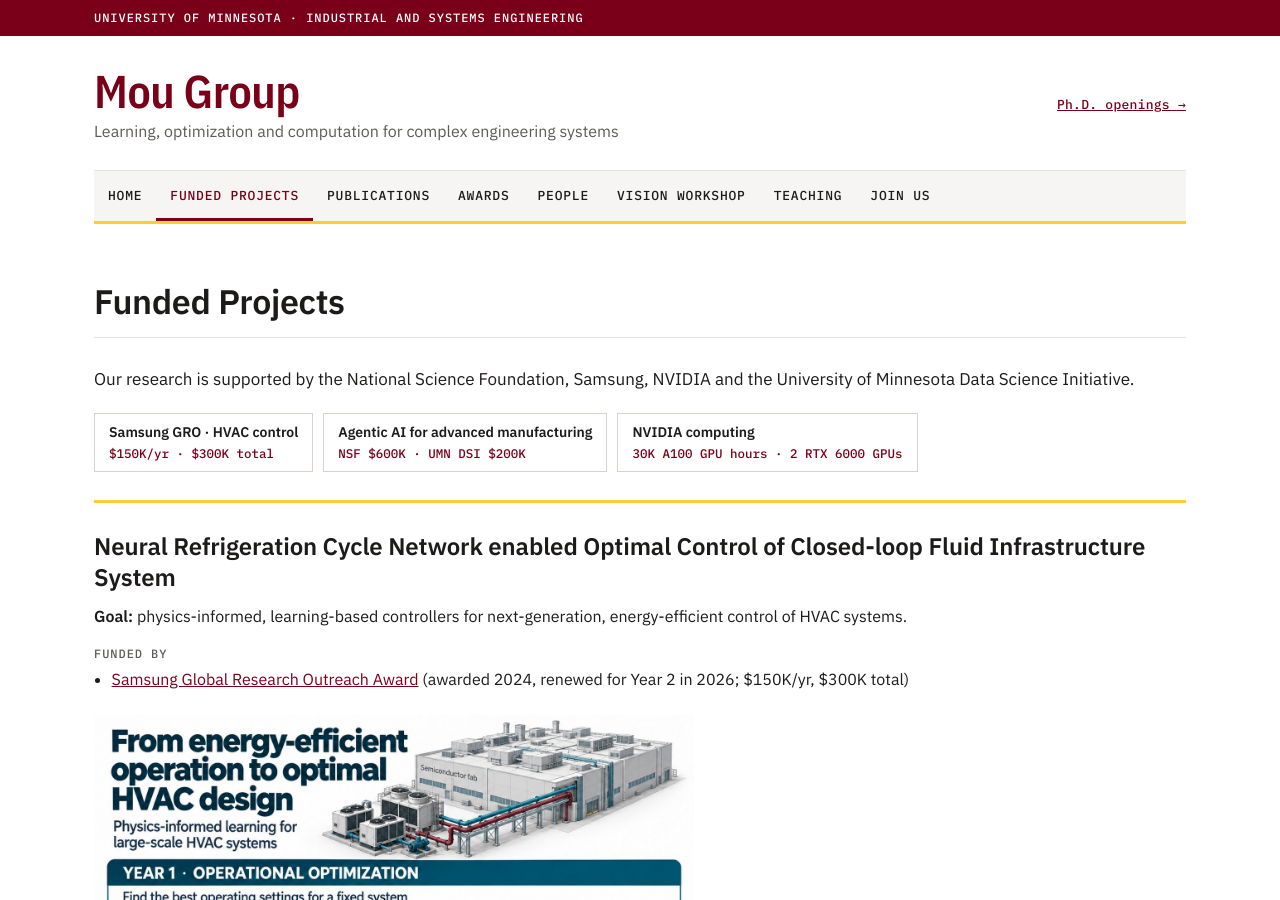
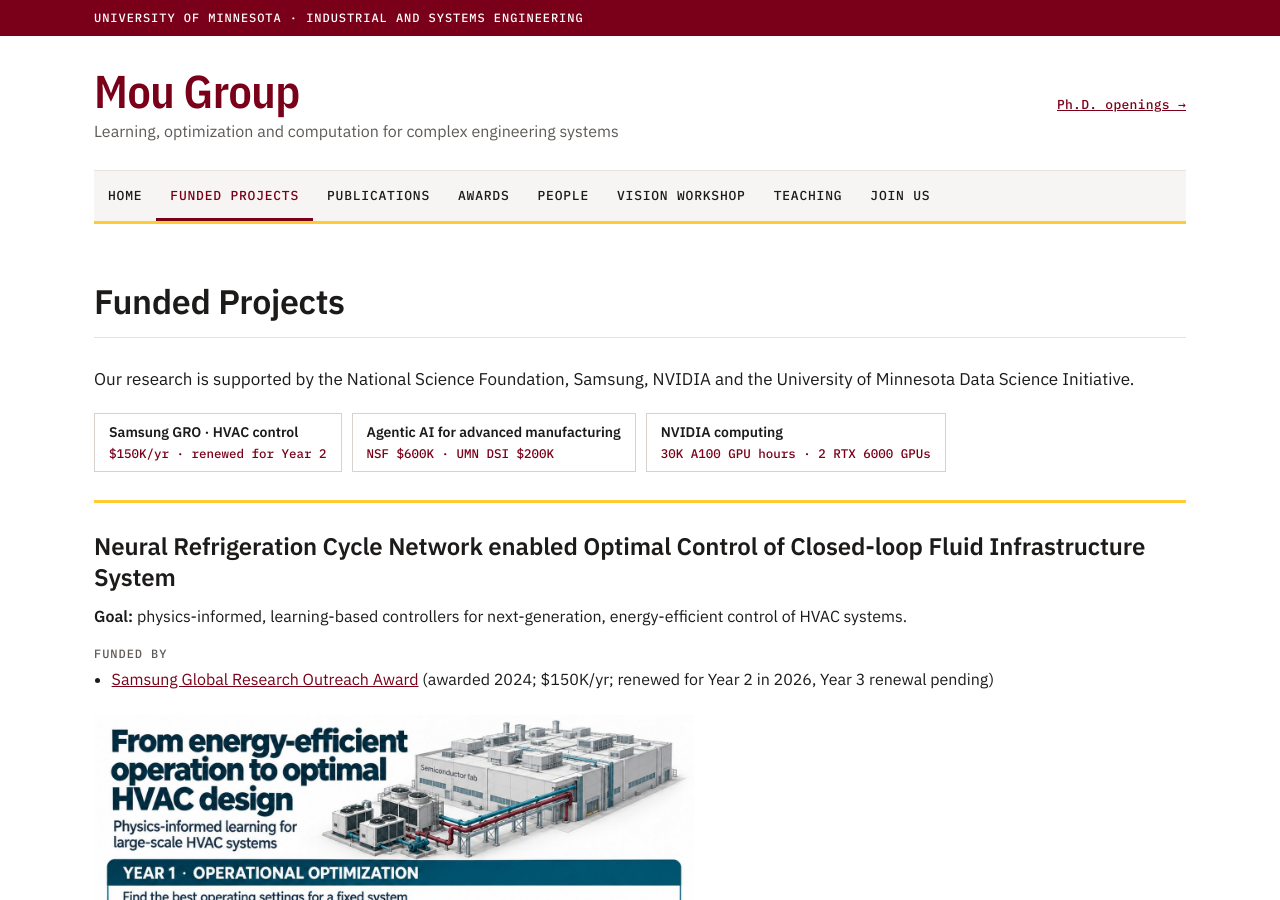
Before and after one commit to Mou-group-UMN/mou-group-umn.github.io, a Jekyll site: the page built from projects.html, in a window 1280 px wide and 900 px high. Built offline with Jekyll 4.4.1, drawn with Linux system fonts in a browser that asks for light colours.

Commit message:
Funded Projects: Samsung GRO $150K/yr, renewed for Year 2, Year 3 renewal pending
Co-Authored-By: Claude Opus 5.5 <noreply@anthropic.com>
Claude-Session: https://claude.ai/code/session_01XBj4b1asWe9EJC5WfSpYSG

```diff
--- a/_data/projects.yml
+++ b/_data/projects.yml
@@ -8,11 +8,11 @@
 # funding_label = heading over the funding list (default "Funded by").
 - id: hvac
   short: Samsung GRO · HVAC control
-  amount: "$150K/yr · $300K total"
+  amount: "$150K/yr · renewed for Year 2"
   title: Neural Refrigeration Cycle Network enabled Optimal Control of Closed-loop Fluid Infrastructure System
   text: '<strong>Goal:</strong> physics-informed, learning-based controllers for next-generation, energy-efficient control of HVAC systems.'
   funding:
-    - '<a href="https://www.sait.samsung.co.kr/saithome/about/collabo_recipients.do">Samsung Global Research Outreach Award</a> (awarded 2024, renewed for Year 2 in 2026; $150K/yr, $300K total)'
+    - '<a href="https://www.sait.samsung.co.kr/saithome/about/collabo_recipients.do">Samsung Global Research Outreach Award</a> (awarded 2024; $150K/yr; renewed for Year 2 in 2026, Year 3 renewal pending)'
   figures:
     - {image: /assets/img/research/hvac-operation-to-design.jpg, width: 600, caption: 'From energy-efficient operation to optimal HVAC design: physics-informed learning for large-scale HVAC systems.'}
 - id: agentic-ai
```
